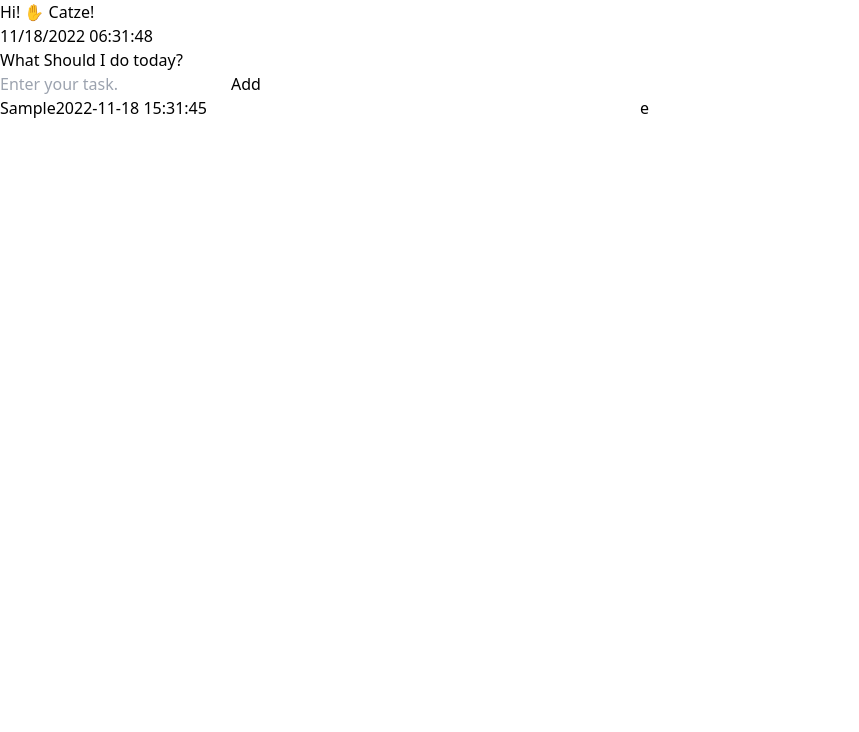
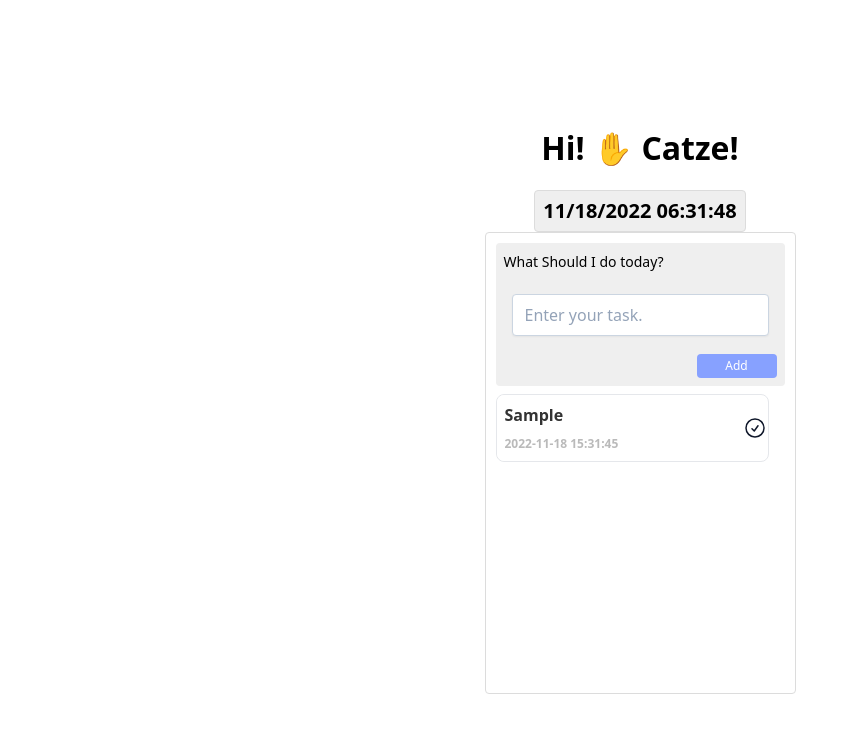
Before and after one commit to Jung-Ah-C/react-next-recoil-tailwind-practice, a Next.js app: page / in a window 1280 px wide. Both pictures are taken after typing "Sample" into the empty fields and a click on the button "Add". Shown: the top 732 px of the page, without its empty margins (0-859 px from the left). Built offline with nearby package versions, Linux system fonts and the light colour scheme.

Commit message:
Add TailwindCSS code

```diff
--- a/components/Button.tsx
+++ b/components/Button.tsx
@@ -1,11 +1,10 @@
-type Button = {
-    type?: 'submit' | 'reset' | 'button';
-    text?: string;
-}
+import { ComponentProps } from "react";
 
-const Button: React.FC<Button> = ({ type, text }) => {
+type ButtonProps = ComponentProps<'button'>;
+
+const Button: React.FC<ButtonProps> = ({...props}) => {
     return (
-        <button type={type}>{text}</button>
+        <button className="rounded-[4px] bg-[#87A1FF] hover:bg-[#577CFF] text-[#FFFFFF] text-[12px] w-[80px] h-[24px]" {...props}></button>
     );
 }
 
--- a/components/Input.tsx
+++ b/components/Input.tsx
@@ -1,13 +1,10 @@
+import { ComponentPropsWithRef } from "react";
 
-type Input = {
-    placeholder: string;
-    onChange: React.ChangeEvent<HTMLInputElement> | any;
-    value: string;
-}
+type InputProps = ComponentPropsWithRef<'input'>;
 
-const Input: React.FC<Input> = ({placeholder, onChange, value}) => {
+const Input: React.FC<InputProps> = ({className, ...props}) => {
     return (
-        <input type="text" placeholder={placeholder} value={value} onChange={onChange}></input>
+        <input {...props} className="w-full mt-1 px-3 py-2 bg-white border shadow-sm border-slate-300 placeholder-slate-400 focus:outline-none focus:[#577CFF] focus:[#577CFF] rounded-[4px] focus:ring-1" type="text"></input>
     );
 }
 
--- a/features/Clock/components/Clock.tsx
+++ b/features/Clock/components/Clock.tsx
@@ -12,8 +12,8 @@ const Clock: React.FC = () => {
     }, []);
 
     return (
-        <div className="clock-wrapper">
-            <h2>{dateState} {timeState}</h2>
+        <div className="h-[42px] bg-[#EFEFEF] border border-[#DCDCDC] hover:bg-[#F0F3FF] flex items-center gap-2.5 p-2 rounded-[4px]">
+            <strong className="text-[20px]">{dateState} {timeState}</strong>
         </div>
     );
 }
--- a/features/Todo/components/TodoForm.tsx
+++ b/features/Todo/components/TodoForm.tsx
@@ -44,12 +44,18 @@ const TodoForm: React.FC = () => {
     }, [todos, task]);
 
     return (
-        <div className="todo-contents-wrapper">
-            <h4>What Should I do today?</h4>
-            <form onSubmit={handleFormSubmit}>
-                <Input placeholder="Enter your task." value={task} onChange={handleInput}/>
-                <Button type="submit" text="Add"/>
-            </form>
+        <div className="bg-[#FFFFFF] border border-[#DCDCDC] rounded-[4px] flex flex-col p-2.5 gap-2">
+            <div className="bg-[#EFEFEF] flex flex-col p-2 gap-2.5 rounded-[4px]">
+                <span className="text-[14px]">What Should I do today?</span>
+                <form onSubmit={handleFormSubmit} className="flex flex-col gap-2.5">
+                    <div className="p-2">
+                        <Input placeholder="Enter your task." value={task} onChange={handleInput}/>
+                    </div>
+                    <div className="flex justify-end">
+                        <Button type="submit">Add</Button>
+                    </div>
+                </form>
+            </div>
             <TodoList todos={todos}/>
         </div>
     );
--- a/features/Todo/components/TodoHeader.tsx
+++ b/features/Todo/components/TodoHeader.tsx
@@ -2,9 +2,11 @@ import React from "react";
 
 const TodoHeader: React.FC = () => {
     return (
-        <header className="todo-header">
-            <h1>Hi! ✋ Catze!</h1>
-        </header>
+        <div className="flex items-center py-1 gap-2.5 h-[84px]">
+            <header>
+                <strong className="text-[32px]">Hi! ✋ Catze!</strong>
+            </header>
+        </div>
     );
 }
 
--- a/features/Todo/components/TodoItem.tsx
+++ b/features/Todo/components/TodoItem.tsx
@@ -1,6 +1,8 @@
 import { Todo } from './TodoForm';
 import Button from '@/components/Button';
 import React, { useCallback, useState } from 'react';
+import { CheckCircleIcon } from "@heroicons/react/24/outline";
+import { CheckCircleIcon as FilledCheckCircleIcon } from "@heroicons/react/24/solid";
 
 interface TodoProps {
     todo: Todo
@@ -20,15 +22,15 @@ const TodoItem: React.FC<TodoProps> = ({ todo }) => {
     }, [todo]);
 
     return (
-        <>
-            <div style={{ width: '50%', float: 'left' }}>
-                <span>{task}</span>
-                <time>{datetime}</time>
+        <div className="w-[272px] min-h-[61px] rounded-[8px] bg-[#FFFFFF] border border-[rgb(51, 51, 51, 0.5)] flex w-full gap-2">
+            <div className={`flex flex-col grow p-2 gap-2 rounded-l-[8px] ${buttonState ? "bg-[#E5FFD9]" : "bg-white"}`}>
+                <span className="font-bold text-[16px] text-[#333333]">{task}</span>
+                <time className="font-bold text-[12px] text-[#BABABA]">{datetime}</time>
             </div>
-            <div style={{ width: '50%', float: 'right' }}>
-                <button type='button' onClick={handleChange}>{buttonState ? <p>f</p> : <p>e</p> }</button>
+            <div className="flex items-center gap-2.5 p-[1px]">
+                <Button className="bg-white" type="button" onClick={handleChange}>{buttonState ? <FilledCheckCircleIcon className="w-[24px] h-[24px] stroke-white fill-[#24C73E]"/> : <CheckCircleIcon className="w-[24px] h-[24px] stroke-[#0F172A]"/>}</Button>
             </div>
-        </>
+        </div>
     );
 }
 
--- a/features/Todo/components/TodoList.tsx
+++ b/features/Todo/components/TodoList.tsx
@@ -7,6 +7,7 @@ interface Todos {
 
 const TodoList: React.FC<Todos> = ({ todos }) => {
     return (
+        <div className="overflow-y-auto h-[289px] pr-4">
             <ul>
                 {todos.map((todo) => (
                     <li key={todo.id}>
@@ -14,6 +15,7 @@ const TodoList: React.FC<Todos> = ({ todos }) => {
                     </li>
                 ))}
             </ul>
+        </div>
     );
 }
 
--- a/features/Todo/pages/TodoPage.tsx
+++ b/features/Todo/pages/TodoPage.tsx
@@ -5,7 +5,7 @@ import TodoHeader from '../components/TodoHeader';
 
 const TodoPage: React.FC = () => {
     return (
-        <div className="todo-wrapper">
+        <div className="flex flex-col justify-center items-center h-screen w-min-[300px]">
             <TodoHeader/>
             <Clock/>
             <TodoForm/>
@@ -13,5 +13,4 @@ const TodoPage: React.FC = () => {
     );
 }
 
-
 export default TodoPage;
```
Also changed, not shown: styles/Home.module.css (deleted, +0 -129 lines). Lines whose indentation alone changed are shown as unchanged.
